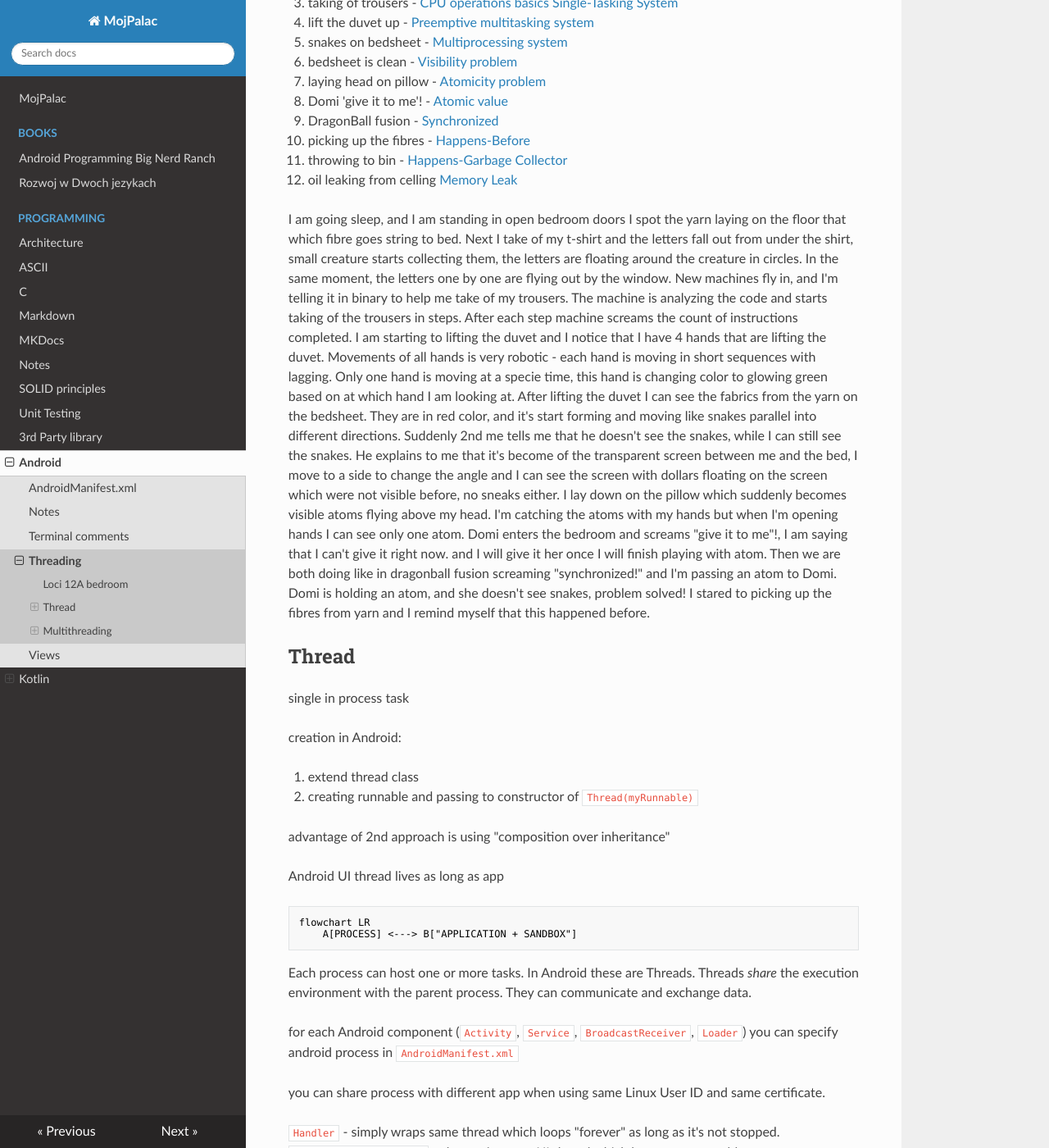
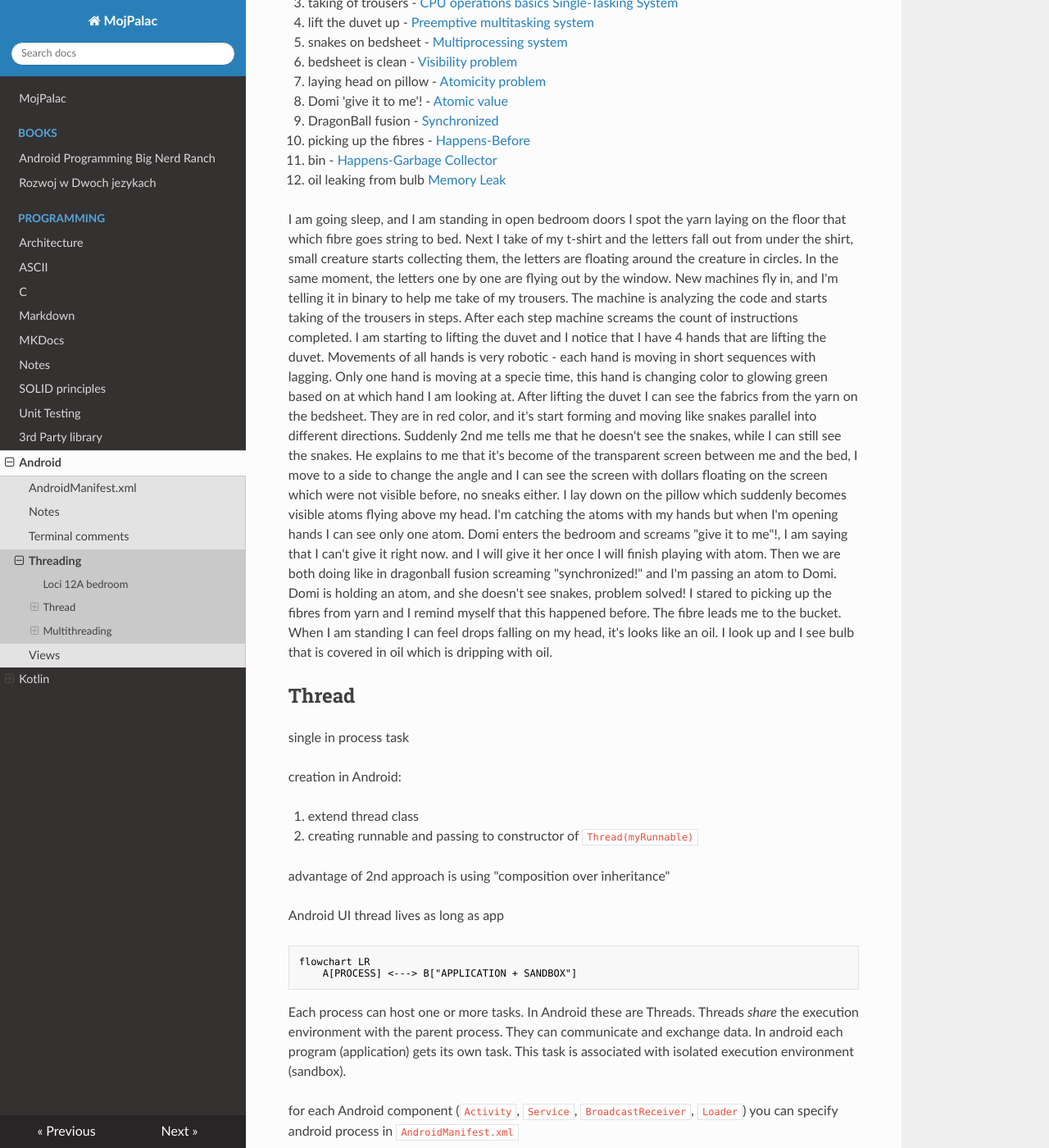
Before and after one commit to mojpalac/mojpalac, an MkDocs documentation site: the page built from docs/programming/android/threading.md, in a window 1280 px wide and 1400 px high, scrolled down 266 px. Shown: the whole window at 82% size. Built offline with MkDocs 1.6.1, drawn with Linux system fonts in a browser that asks for light colours; nearby versions of some CDN libraries; some of the changed text lies outside the part shown.

Commit message:
minor fixes

```diff
--- a/docs/programming/android/threading.md
+++ b/docs/programming/android/threading.md
@@ -12,8 +12,8 @@
 1. Domi 'give it to me'! - [Atomic value](#Atomic)
 1. DragonBall fusion - [Synchronized](#Synchronized)
 1. picking up the fibres - [Happens-Before](#Happens Before)
-1. throwing to bin - [Happens-Garbage Collector](#Garbage Collector)
-1. oil leaking from celling [Memory Leak](#Memory Leak)
+1. bin - [Happens-Garbage Collector](#Garbage Collector)
+1. oil leaking from bulb [Memory Leak](#Memory Leak)
 
 I am going sleep, and I am standing in open bedroom doors I spot the yarn laying on the floor that which fibre goes
 string to bed.
@@ -39,6 +39,9 @@
 Then we are both doing like in dragonball fusion screaming "synchronized!" and I'm passing an atom to Domi.
 Domi is holding an atom, and she doesn't see snakes, problem solved!
 I stared to picking up the fibres from yarn and I remind myself that this happened before.
+The fibre leads me to the bucket.
+When I am standing I can feel drops falling on my head, it's looks like an oil.
+I look up and I see bulb that is covered in oil which is dripping with oil.
 
 ## Thread
 
@@ -60,6 +63,8 @@
 
 Each process can host one or more tasks. In Android these are Threads.
 Threads _share_ the execution environment with the parent process. They can communicate and exchange data.
+In android each program (application) gets its own task.
+This task is associated with isolated execution environment (sandbox).
 
 for each Android component (`Activity`, `Service`, `BroadcastReceiver`, `Loader`) you can specify android process
 in `AndroidManifest.xml`
@@ -330,13 +335,14 @@
 
 ### Happens Before
 
+It is lower level concept than "visibility".
+Visibility is a **function** **of** established (or not) **happens-before** relationships between actions.
+
 2 actions can have happens-before relationships if:
 
 1. First action is ordered before second action.
 1. First action happens before second
 1. First action is visible to second action
-   It is lower level concept than "visibility".
-   Visibility is a **function** **of** established (or not) **happens-before** relationships between actions.
 
 Why we need happens-before?
 Even though we write our code ordered.
@@ -361,6 +367,15 @@
 
 GC - System process which automatically reclaims memory by discarding objects
 that are no longer in use (not reachable)
+
+**Root** - object which is always consider by GC as reachable thus never cleaned by GC.
+
+
+Roots in Android App:
+1. object referenced from static fields
+2. Instances of application class (it's almost always the case)
+3. Live threads
+
 
 Object reachability flow:
 
```
Also changed, not shown: other parts of docs/programming/android/threading.md (+1 -11 lines).
